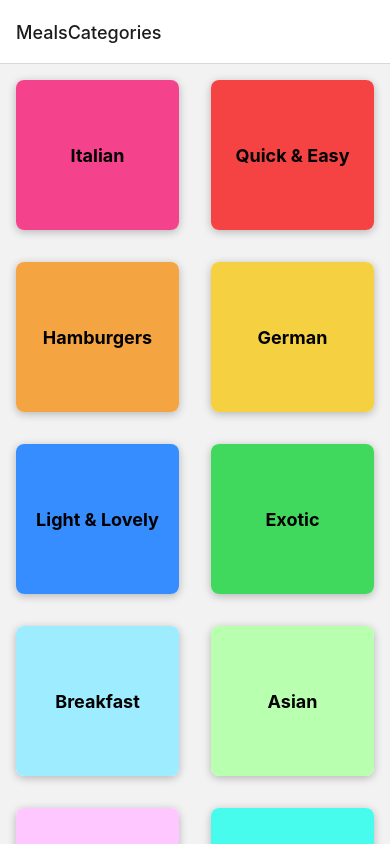
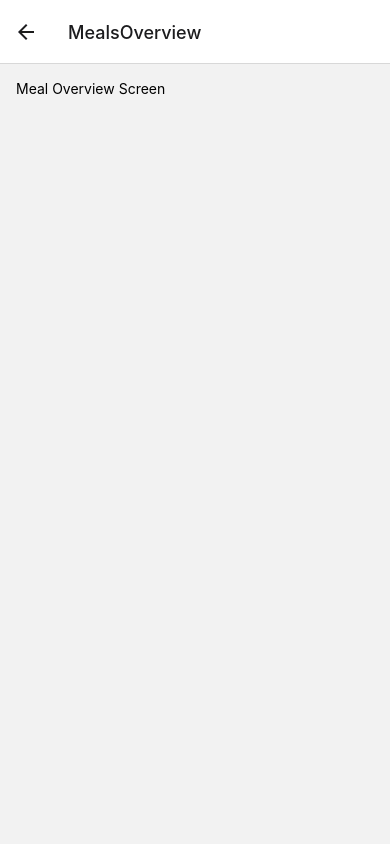
Before and after one commit to amitkr7/MealsAppRN, a React Native app: screen /MealsOverview in a window 390 px wide. Built offline with nearby package versions, Linux system fonts and the light colour scheme.

Commit message:
Navigating Between two screens

```diff
--- a/App.js
+++ b/App.js
@@ -4,6 +4,7 @@
 import { createNativeStackNavigator } from '@react-navigation/native-stack';
 
 import CategoriesScreen from './screens/CategoriesScreen';
+import MealsOverviewScreen from './screens/MealsOverviewScreen';
 
 const Stack = createNativeStackNavigator();
 
@@ -14,6 +15,7 @@
       <NavigationContainer>
         <Stack.Navigator>
           <Stack.Screen name='MealsCategories' component={CategoriesScreen} />
+          <Stack.Screen name='MealsOverview' component={MealsOverviewScreen} />
         </Stack.Navigator>
       </NavigationContainer>
     </>
--- a/components/CategoryGridTile.js
+++ b/components/CategoryGridTile.js
@@ -1,6 +1,6 @@
 import { Pressable, Text, View, StyleSheet, Platform } from 'react-native';
 
-const CategoryGridTile = ({ title, color }) => {
+const CategoryGridTile = ({ title, color, onPress }) => {
   return (
     <View style={styles.gridItem}>
       <Pressable
@@ -8,7 +8,8 @@
         style={({ pressed }) => [
           styles.button,
           pressed ? styles.buttonPressed : null,
-        ]}>
+        ]}
+        onPress={onPress}>
         <View style={[styles.innerContainer, { backgroundColor: color }]}>
           <Text style={styles.title}>{title}</Text>
         </View>
--- a/screens/CategoriesScreen.js
+++ b/screens/CategoriesScreen.js
@@ -2,13 +2,19 @@
 import { CATEGORIES } from '../data/dummy-data';
 import CategoryGridTile from '../components/CategoryGridTile';
 
-const renderCategoryItem = (itemData) => {
-  return (
-    <CategoryGridTile title={itemData.item.title} color={itemData.item.color} />
-  );
-};
-
-const CategoriesScreen = () => {
+const CategoriesScreen = ({ navigation }) => {
+  const renderCategoryItem = (itemData) => {
+    const pressHandler = () => {
+      navigation.navigate('MealsOverview');
+    };
+    return (
+      <CategoryGridTile
+        title={itemData.item.title}
+        color={itemData.item.color}
+        onPress={pressHandler}
+      />
+    );
+  };
   return (
     <FlatList
       data={CATEGORIES}
--- /dev/null
+++ b/screens/MealsOverviewScreen.js
@@ -0,0 +1,20 @@
+import { StyleSheet, Text, View } from 'react-native';
+
+import { MEALS } from '../data/dummy-data';
+
+const MealsOverviewScreen = () => {
+  return (
+    <View style={styles.container}>
+      <Text>Meal Overview Screen</Text>
+    </View>
+  );
+};
+
+export default MealsOverviewScreen;
+
+const styles = StyleSheet.create({
+  container: {
+    flex: 1,
+    padding: 16,
+  },
+});
```
